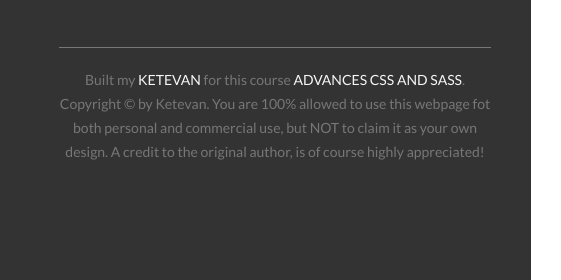
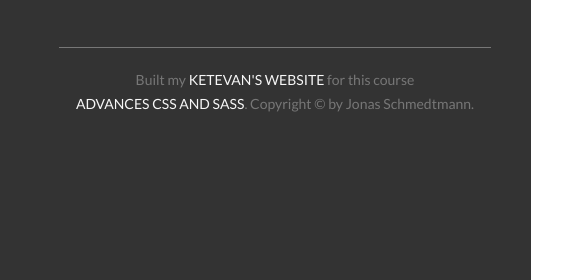
Before and after one commit to qeta12/project, a website: page index.html in a window 1280 px wide. Shown: the part 5476-5756 px from the top of the page, 719-1280 px from the left. Drawn offline with Linux system fonts and the light colour scheme.

Commit message:
added copyright

```diff
--- a/index.html
+++ b/index.html
@@ -363,7 +363,7 @@
         </div>
         <div class="col-1-of-2">
             <p class="footer__copyright">
-                Built my <a href="#" class="footer__link">Ketevan</a> for this course <a href="#" class="footer__link">Advances CSS and SASS</a>. Copyright &copy; by Ketevan. You are 100% allowed to use this webpage fot both personal and commercial use, but NOT to claim it as your own design. A credit to the original author, is of course highly appreciated!
+                Built my <a href="#" class="footer__link">Ketevan's website</a> for this course <a href="#" class="footer__link">Advances CSS and SASS</a>. Copyright &copy; by Jonas Schmedtmann.
             </p>
         </div>
 
```
